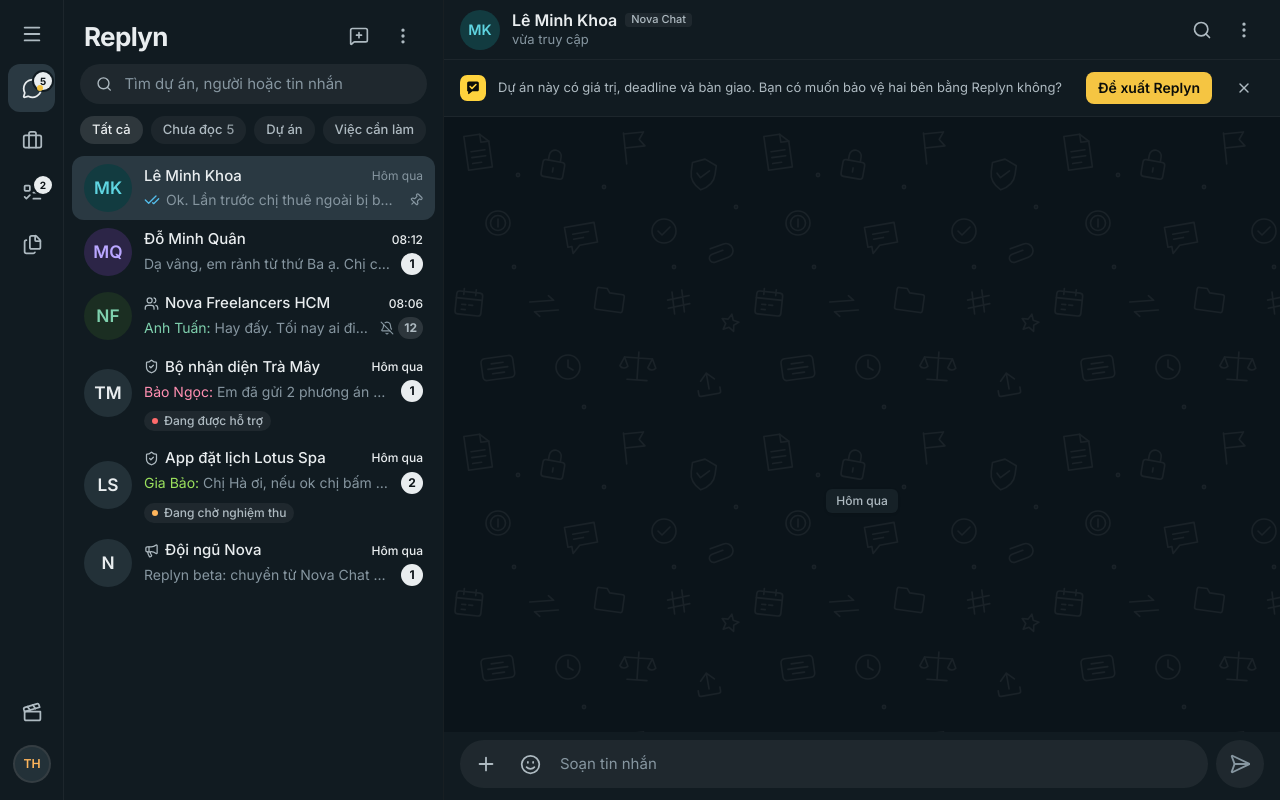
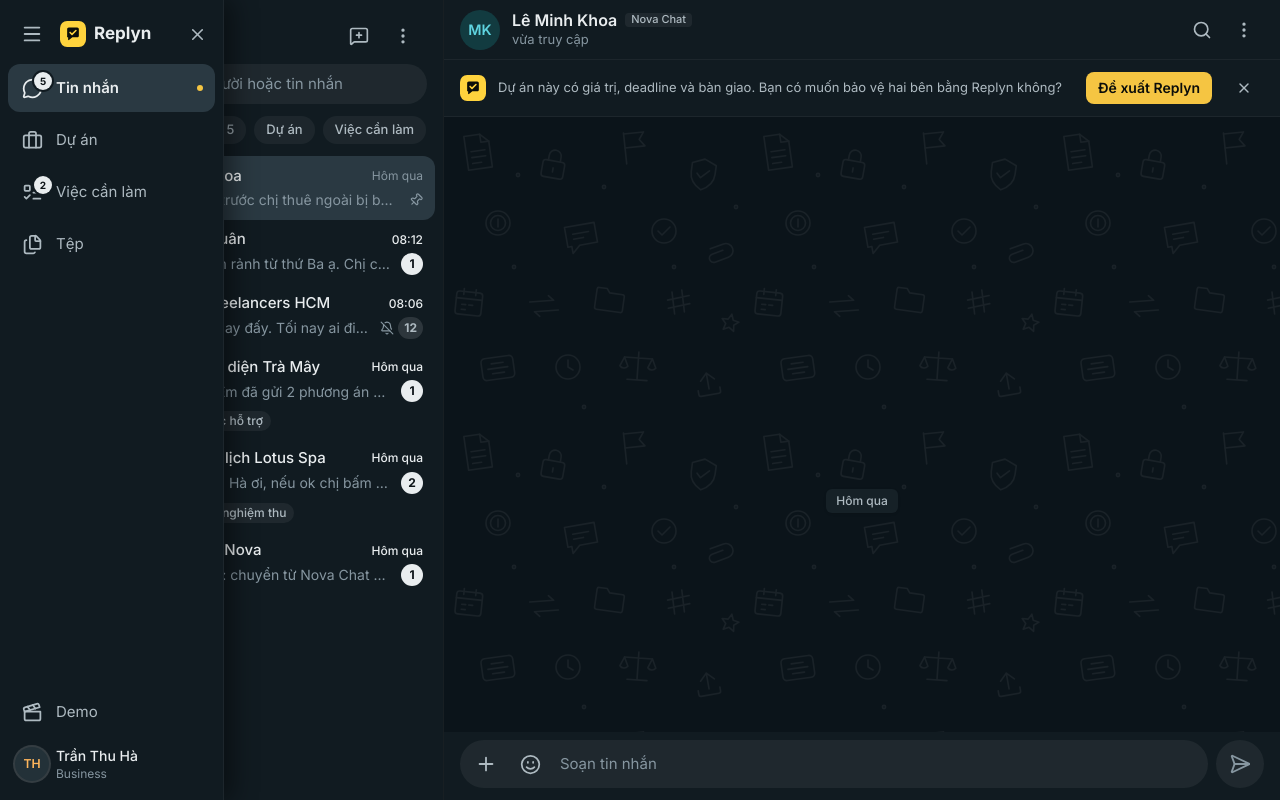
Before and after one commit to giahuydoo0207-tech/replyn-web, a Next.js app: page / in a window 1280 px wide. Built offline with nearby package versions, Linux system fonts and the light colour scheme.

Commit message:
Add explicit close control to navigation rail

```diff
--- a/scripts/screens.mjs
+++ b/scripts/screens.mjs
@@ -37,6 +37,9 @@ try {
   await page.waitForTimeout(350);
   assert.ok((await rail.boundingBox()).width > 200, "Rail expands on hover");
   assert.equal((await page.getByRole("region", { name: /Trò chuyện:/ }).boundingBox()).x, chatBefore.x, "Hover must not move chat");
+  await rail.getByRole("button", { name: "Đóng thanh bên", exact: true }).click();
+  await page.waitForTimeout(350);
+  assert.equal(Math.round((await rail.boundingBox()).width), 64, "Close button collapses rail while pointer remains inside");
   await page.mouse.move(800, 500);
   await page.waitForTimeout(350);
   assert.equal(Math.round((await rail.boundingBox()).width), 64, "Rail collapses automatically");
--- a/src/components/Rail.tsx
+++ b/src/components/Rail.tsx
@@ -8,6 +8,7 @@ import {
   Menu,
   MessageCircle,
   RotateCcw,
+  X,
 } from "lucide-react";
 import { useEffect, useRef, useState, type ReactNode } from "react";
 import { initials, visibleTo } from "@/lib/reducer";
@@ -29,7 +30,8 @@ export function Rail() {
   const { state, dispatch } = useStore();
   const meId = useMe();
   const user = state.users[meId];
-  const pinned = false;
+  const [hovered, setHovered] = useState(false);
+  const [suppressHover, setSuppressHover] = useState(false);
   const [navigationOpen, setNavigationOpen] = useState(false);
   const [menu, setMenu] = useState(false);
   const menuRef = useRef<HTMLDivElement>(null);
@@ -51,6 +53,7 @@ export function Rail() {
   }).length;
 
   const { filter, panelOpen } = state.ui;
+  const expanded = hovered && !suppressHover;
 
   const items: { id: string; label: string; icon: ReactNode; active: boolean; badge?: number; danger?: boolean; run: () => void }[] = [
     {
@@ -88,13 +91,18 @@ export function Rail() {
   return (
     <div
       className="relative z-30 h-full shrink-0 transition-[width] duration-300 ease-out"
-      style={{ width: pinned ? EXPANDED : COLLAPSED }}
+      style={{ width: COLLAPSED }}
     >
       <nav
         aria-label="Điều hướng chính"
+        onMouseEnter={() => setHovered(true)}
+        onMouseLeave={() => {
+          setHovered(false);
+          setSuppressHover(false);
+        }}
         className={cx(
           "group/rail absolute inset-y-0 left-0 flex flex-col overflow-hidden border-r border-white/5 bg-rail py-3 transition-[width,box-shadow] duration-300 ease-out",
-          "w-16 hover:w-[224px] has-[:focus-visible]:w-[224px] hover:shadow-[8px_0_24px_rgb(0_0_0/0.45)]",
+          expanded ? "w-[224px] shadow-[8px_0_24px_rgb(0_0_0/0.45)]" : "w-16",
         )}
       >
         {/* hàng đầu: ☰ + thương hiệu */}
@@ -110,16 +118,28 @@ export function Rail() {
           >
             <Menu size={22} />
           </button>
-          <Label pinned={pinned} className="flex items-center gap-2 pl-1">
+          <Label pinned={expanded} className="flex min-w-0 flex-1 items-center gap-2 pl-1">
             <ReplynMark size={26} />
             <span className="text-[17px] font-bold">Replyn</span>
           </Label>
+          <button
+            type="button"
+            aria-label="Đóng thanh bên"
+            title="Đóng thanh bên"
+            onClick={() => setSuppressHover(true)}
+            className={cx(
+              "grid size-9 shrink-0 place-items-center rounded-full text-ink-2 transition-[opacity,background-color] hover:bg-white/8 hover:text-ink focus-visible:outline-2 focus-visible:outline-white/40",
+              expanded ? "pointer-events-auto opacity-100" : "pointer-events-none opacity-0",
+            )}
+          >
+            <X size={19} />
+          </button>
         </div>
 
         <ul className="flex flex-col gap-1">
           {items.map((it) => (
             <li key={it.id}>
-              <RailItem label={it.label} icon={it.icon} active={it.active} badge={it.badge} danger={it.danger} run={it.run} pinned={pinned} />
+              <RailItem label={it.label} icon={it.icon} active={it.active} badge={it.badge} danger={it.danger} run={it.run} pinned={expanded} />
             </li>
           ))}
         </ul>
@@ -129,7 +149,7 @@ export function Rail() {
             label="Demo"
             icon={<Clapperboard size={21} />}
             active={menu}
-            pinned={pinned}
+            pinned={expanded}
             run={() => setMenu((v) => !v)}
           />
           <button
@@ -141,7 +161,7 @@ export function Rail() {
             <span className="grid w-12 shrink-0 place-items-center">
               <Avatar initials={initials(user.name)} bg="#233138" fg={user.color} size={34} ring />
             </span>
-            <Label pinned={pinned} className="min-w-0 text-left">
+            <Label pinned={expanded} className="min-w-0 text-left">
               <span className="block truncate text-sm font-medium">{user.name}</span>
               <span className="block text-xs text-muted">{state.role === "business" ? "Business" : "Freelancer"}</span>
             </Label>
```
